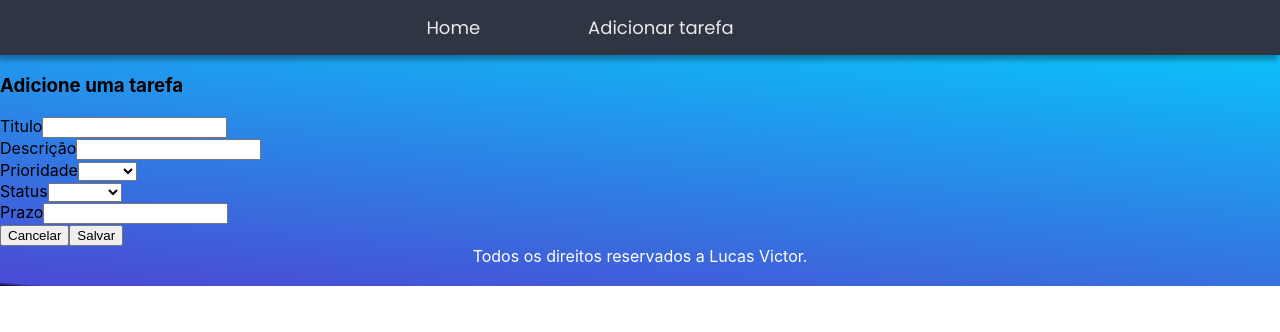
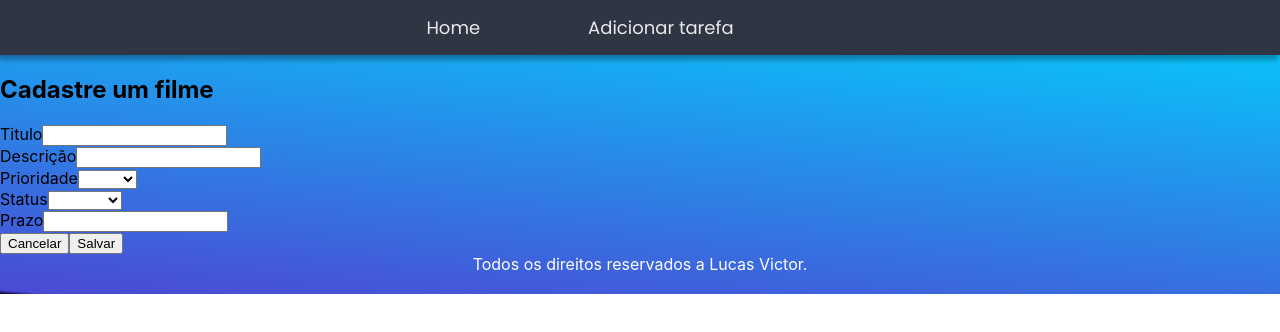
Before and after one commit to lucasmbrute2/frontend-to-do-list-react, a React (Create React App) app in the folder frontend-to-do-list/: page /add in a window 1280 px wide. Shown: the top 332 px of the page. Built offline with nearby package versions, Linux system fonts and the light colour scheme; the HTML template or start-up script is replaced by a standard one.

Commit message:
metodo PUT e metodo DELETE

```diff
--- a/frontend-to-do-list/src/api/api.js
+++ b/frontend-to-do-list/src/api/api.js
@@ -11,4 +11,18 @@ export const Api = {
             body: JSON.stringify(task)
         })
     },
+    fetchPut: (body,id) =>{
+        return fetch(Api.url+'/edit/'+id,{
+            method: 'PUT',
+            headers: new Headers({
+                "Content-type": "application/json"
+            }),
+            body: JSON.stringify(body)
+        })
+    },
+    fetchDelete: (id) =>{
+        return fetch(Api.url+"/delete/"+id,{
+            method: 'DELETE'
+        })
+    }
 }
--- a/frontend-to-do-list/src/components/shared/Form/Formulario.js
+++ b/frontend-to-do-list/src/components/shared/Form/Formulario.js
@@ -4,16 +4,28 @@ import { Api } from "../../../api/api";
 import { Link } from "react-router-dom";
 
 const Formulario = ({ props , titulo , rotaBttnCancelar })=>{
-    const [fields,setFields] = useState({})
+    const [fields,setFields] = useState({});
+    const [funcao,setFuncao] = useState(true)
+    const id = props.match.params.id
 
+    useEffect(()=>{
+        getTaskById()
+    },[])
+
+    const getTaskById = async ()=>{
+        const response = await Api.buildGetRequestId(id)
+        const data = await response.json()
+        setFields(data)
+    }
     const handleFieldsChange = (e)=>{
         const auxFields = { ...fields }
         auxFields[e.target.name] = e.target.value
         console.log(auxFields)
         setFields(auxFields)
-    }
+    };
     const handleSubmit = async (e)=>{
         e.preventDefault()
+
         try{
             const response = await Api.fetchPost(fields)
             const data = await response
@@ -21,7 +33,7 @@ const Formulario = ({ props , titulo , rotaBttnCancelar })=>{
             console.log(error)
         }
 
-    }
+    } ;
 
     return(
         <section className="add">
@@ -29,7 +41,7 @@ const Formulario = ({ props , titulo , rotaBttnCancelar })=>{
             <form className="add-form" onSubmit={handleSubmit}>
                 <div className="add-form-group">
                     <label htmlFor="titulo" className="add-form-group-label">Titulo</label>
-                    <input onChange={handleFieldsChange} type ="text"name="titulo" className="add-form-group-input"></input>
+                    <input onChange={handleFieldsChange} value={fields.titulo} type ="text"name="titulo" className="add-form-group-input"></input>
                 </div>
                 <div className="add-form-group">
                     <label htmlFor="descricao" className="add-form-group-label">Descrição</label>
@@ -58,7 +70,7 @@ const Formulario = ({ props , titulo , rotaBttnCancelar })=>{
                     <input onChange={handleFieldsChange} className="add-form-group-input" name="prazo"></input>
                 </div>
                 <div className="add-form-buttons">
-                    <Link to={rotaBttnCancelar}>
+                    <Link to="/">
                         <button className="add-form-buttons-cancelar">Cancelar</button>
                     </Link>
                     <button type="submit" className="add-form-buttons-salvar">Salvar</button>
--- a/frontend-to-do-list/src/pages/addTask/addTask.js
+++ b/frontend-to-do-list/src/pages/addTask/addTask.js
@@ -1,11 +1,69 @@
-import React from "react";
+import React, { useEffect , useState } from "react";
+import { Api } from "../../api/api";
 import "./addTask.scss"
-import Formulario from "../../components/shared/Form/Formulario"
+import { Link } from "react-router-dom"
+//import Formulario from "../../components/shared/Form/Formulario"
 
 const AddTask = (props)=>{
+    const [fields,setFields] = useState({});
+
+    const handleFieldsChange = (e)=>{
+        const auxFields = { ...fields }
+        auxFields[e.target.name] = e.target.value
+        setFields(auxFields)
+    }
+    const handleSubmit = async (e)=>{
+        e.preventDefault()
+        try{
+            const response = await Api.fetchPost(fields)
+            const data = await response
+            props.history.push("/");
+        }catch(error){
+            console.log(error)
+        }
+    } ;
+
     return(
         <section>
-            <Formulario rotaBttnCancelar="/" props={props} titulo="Adicione uma tarefa"/>
+            <h1 className="add-h1">Cadastre um filme</h1>
+            <form className="add-form" onSubmit={handleSubmit}>
+                <div className="add-form-group">
+                    <label htmlFor="titulo" className="add-form-group-label">Titulo</label>
+                    <input onChange={handleFieldsChange} type ="text"name="titulo" className="add-form-group-input"></input>
+                </div>
+                <div className="add-form-group">
+                    <label htmlFor="descricao" className="add-form-group-label">Descrição</label>
+                    <input  onChange={handleFieldsChange} className="add-form" name="descricao"></input>
+                </div>
+                <div className="add-form-group">
+                    <label htmlFor="prioridade"className="add-form-group-label">Prioridade</label>
+                    <select onChange={handleFieldsChange}className="add-form-group-select" name="prioridade">
+                        <option></option>
+                        <option value="alta">Alta</option>
+                        <option value="media">Média</option>
+                        <option value="baixa">Baixa</option>
+                    </select>
+                </div>
+                <div className="add-form-group">
+                    <label htmlFor="estado"className="add-form-group-label">Status</label>
+                    <select onChange={handleFieldsChange}className="add-form-group-select" name="estado">
+                        <option></option>
+                        <option value="fazer" >Fazer</option>
+                        <option value="fazendo" >Fazendo</option>
+                        <option value="feito" >Feito</option>
+                    </select>
+                </div>
+                <div className="add-form-group">
+                    <label htmlFor="prazo"className="add-form-group-label">Prazo</label>
+                    <input onChange={handleFieldsChange} className="add-form-group-input" name="prazo"></input>
+                </div>
+                <div className="add-form-buttons">
+                    <Link to="/">
+                        <button className="add-form-buttons-cancelar">Cancelar</button>
+                    </Link>
+                    <button type="submit" className="add-form-buttons-salvar">Salvar</button>
+                </div>
+            </form>
         </section>
     )
 };
--- a/frontend-to-do-list/src/pages/editTask/editTask.js
+++ b/frontend-to-do-list/src/pages/editTask/editTask.js
@@ -1,12 +1,77 @@
-import React from "react";
-import Formulario from "../../components/shared/Form/Formulario";
+import React, { useEffect , useState } from "react";
+import { Api } from "../../api/api";
+import { Link } from "react-router-dom";
+//import Formulario from "../../components/shared/Form/Formulario";
 import "./editTask.scss";
 
-const EditTask = ()=>{
+const EditTask = (props)=>{
+    const id = props.match.params.id
+    const [fields,setFields] = useState({});
+
+    useEffect(()=>{
+        getTaskById()
+    },[]);
+    const getTaskById = async ()=>{
+        const response = await Api.buildGetRequestId(id);
+        const data = await response.json();
+        setFields(data)
+    ;}
+    const handleFieldsChange = (e)=>{
+        const auxFields = { ...fields }
+        console.log(auxFields)
+        auxFields[e.target.name] = e.target.value
+        setFields(auxFields)
+    };
+    const handleSubmit = async(e)=>{
+        e.preventDefault();
+        const dados = { ...fields }
+        const response = await Api.fetchPut(dados,id)
+        const data = await response
+        props.history.push('/')
+    }
     return(
-        <div className="edit-container">
-            <Formulario titulo="Edite a tarefa"/>
-        </div>
+        <section className="add">
+            <h1 className="add-h1">Cadastre um filme</h1>
+            <form className="add-form" onSubmit={handleSubmit}>
+                <div className="add-form-group">
+                    <label htmlFor="titulo" className="add-form-group-label">Titulo</label>
+                    <input onChange={handleFieldsChange} value={fields.titulo}type ="text"name="titulo" className="add-form-group-input"></input>
+                </div>
+                <div className="add-form-group">
+                    <label htmlFor="descricao" className="add-form-group-label">Descrição</label>
+                    <input  onChange={handleFieldsChange} value={fields.descricao} className="add-form" name="descricao"></input>
+                </div>
+                <div className="add-form-group">
+                    <label htmlFor="prioridade"className="add-form-group-label">Prioridade</label>
+                    <select onChange={handleFieldsChange}className="add-form-group-select" name="prioridade">
+                        <option></option>
+                        <option value="alta">Alta</option>
+                        <option value="media">Média</option>
+                        <option value="baixa">Baixa</option>
+                    </select>
+                </div>
+                <div className="add-form-group">
+                    <label htmlFor="estado"className="add-form-group-label">Status</label>
+                    <select onChange={handleFieldsChange}className="add-form-group-select" name="estado">
+                        <option></option>
+                        <option value="fazer" >Fazer</option>
+                        <option value="fazendo" >Fazendo</option>
+                        <option value="feito" >Feito</option>
+                    </select>
+                </div>
+                <div className="add-form-group">
+                    <label htmlFor="prazo"className="add-form-group-label">Prazo</label>
+                    <input onChange={handleFieldsChange} value={fields.prazo}className="add-form-group-input" name="prazo"></input>
+                </div>
+                <div className="add-form-buttons">
+                    <Link to="/">
+                        <button className="add-form-buttons-cancelar">Cancelar</button>
+                    </Link>
+                    <button type="submit" className="add-form-buttons-salvar">Salvar</button>
+                </div>
+            </form>
+
+        </section>
     )
 };
 export default EditTask;
--- a/frontend-to-do-list/src/pages/viewTask/viewTask.js
+++ b/frontend-to-do-list/src/pages/viewTask/viewTask.js
@@ -4,7 +4,6 @@ import { Api } from "../../api/api"
 import { Link } from "react-router-dom";
 
 const ViewTask = (props)=>{
-    console.log(props)
     const id = props.match.params.id
     const [tarefa,setTarefa] = useState({})
 
@@ -17,6 +16,12 @@ const ViewTask = (props)=>{
         const data = await response.json();
         setTarefa(data)
     }
+    const handleDelete = async(e)=>{
+        const response = await Api.fetchDelete(id)
+        const data = response;
+        props.history.push('/')
+    }
+
     return(
         <section className="view">
             <div className="view-title">
@@ -33,7 +38,7 @@ const ViewTask = (props)=>{
                 <Link to= {`/edit/${tarefa._id}`} className="bttn-editar">
                     <button >Editar</button>
                 </Link>
-                <button className="bttn-excluir">Excluir</button>
+                <button onClick={handleDelete}className="bttn-excluir">Excluir</button>
             </div>
 
 
```
